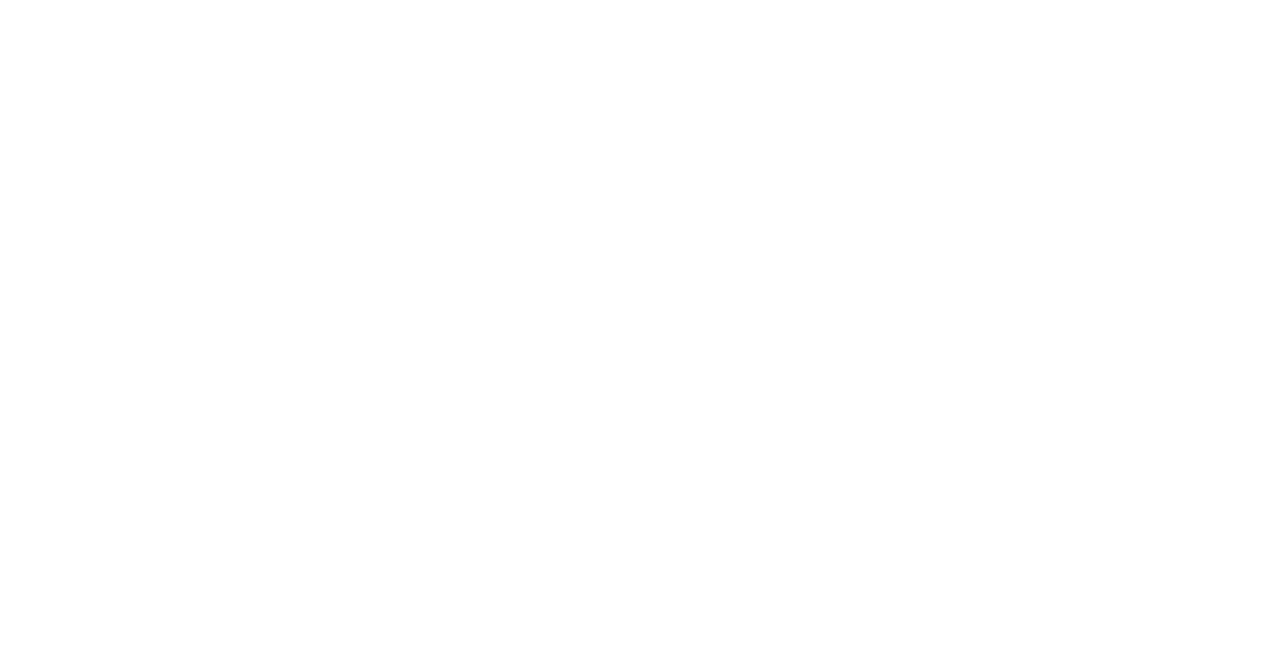
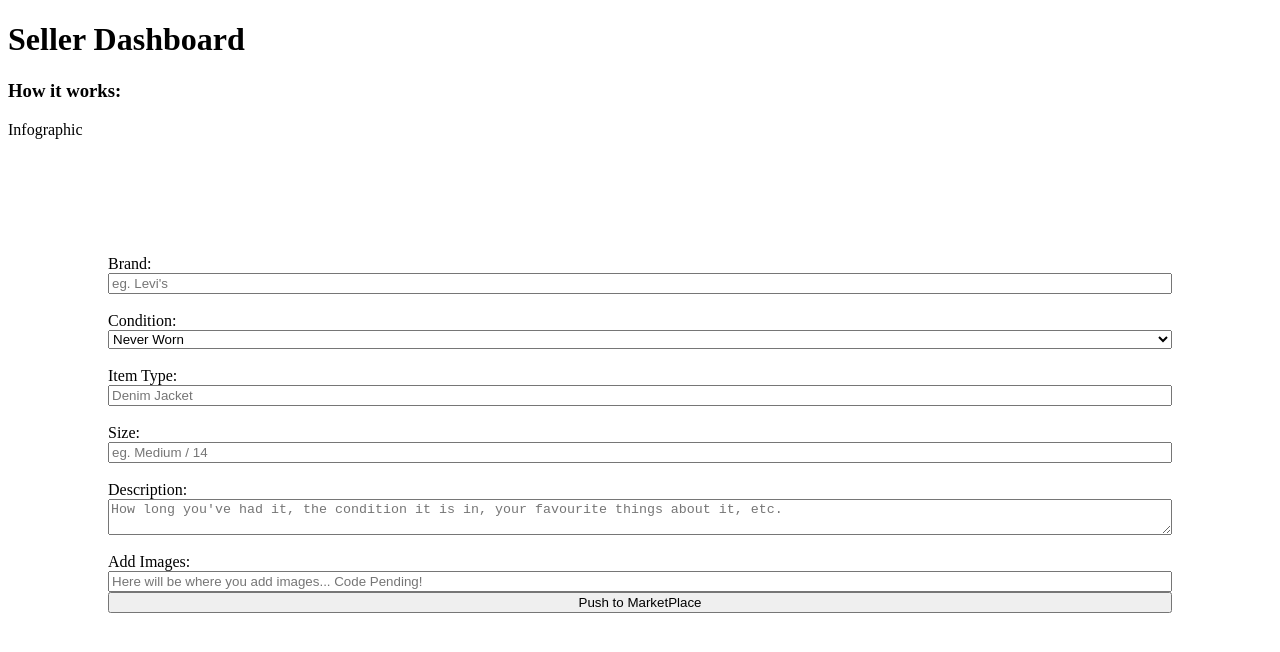
Before and after one commit to eoinlynchcodes/clothesStore---FrontEnd, a React (Create React App) app in the folder clothes-store-react-app/: page /sellerDashboard in a window 1280 px wide. Shown: the top 652 px of the page. Built offline with nearby package versions, Linux system fonts and the light colour scheme.

Commit message:
Bugs fixed. Progress made. Up by the weekend.

```diff
--- a/clothes-store-react-app/package.json
+++ b/clothes-store-react-app/package.json
@@ -6,6 +6,8 @@
     "@testing-library/jest-dom": "^4.2.4",
     "@testing-library/react": "^9.3.2",
     "@testing-library/user-event": "^7.1.2",
+    "axios": "^0.19.2",
+    "formik": "^2.1.4",
     "react": "^16.13.1",
     "react-dom": "^16.13.1",
     "react-router-dom": "^5.1.2",
--- a/clothes-store-react-app/src/App.js
+++ b/clothes-store-react-app/src/App.js
@@ -1,25 +1,34 @@
-import React from 'react';
-import { Route } from 'react-router-dom';
-import { Register } from './components/Register';
-import { Navigation } from './components/Navigation';
-import { Login } from './components/Login';
+import React from "react";
+import { Route, BrowserRouter as Router } from "react-router-dom";
+import Register from "./components/Register";
+import { Navigation } from "./components/Navigation";
+import { Login } from "./components/Login";
+import { SellerDashboard } from './components/SellerDashboard';
 
 function App() {
   return (
     <div>
-        <Route exact path='/'>
-          <Navigation/>
+      <Router>
+        <Route exact path="/">
+          <Navigation />
+          <h3>Yo, this here is App component.</h3>
         </Route>
 
-        <Route exact path='/register'>
-          <Navigation/>
-          <Register/>
+        <Route exact path="/register">
+          <Navigation />
+          <Register />
         </Route>
 
-        <Route exact path='/login'>
-          <Navigation/>
-          <Login/>
+        <Route exact path="/login">
+          <Navigation />
+          <Login />
         </Route>
+
+        <Route exact path='/sellerDashboard'>
+          <SellerDashboard/>
+        </Route>
+
+      </Router>
     </div>
   );
 }
--- a/clothes-store-react-app/src/components/Login.js
+++ b/clothes-store-react-app/src/components/Login.js
@@ -1,15 +1,48 @@
-import React from 'react';
+import React, { useState } from 'react';
+import { useHistory } from 'react-router-dom';
+import axios from 'axios';
+
 
 export const Login = () => {
 
+    const [ loginCredentials, setLoginCredentials ] = useState({
+        emailAddress: '',
+        password: ''
+    });
+
+    const handleChange = (event) => {
+        setLoginCredentials({
+            ...loginCredentials,
+            [event.target.name]: event.target.value
+        });
+    }
+
+    const history = useHistory();
+
+    const handleSubmit = (event) => {
+        event.preventDefault();
+        console.log(loginCredentials);
+        axios.post('http://localhost:7000/api/authentication/login', loginCredentials)
+        .then(response => {
+            setLoginCredentials(response.data);
+            history.push('/sellerDashboard');
+        })
+        .catch(error => {
+            console.log(error);
+        });
+    }
+
     return (
         <div>
-            <form>
+            <form onSubmit={event => handleSubmit(event)}>
             <h3>Login and Start Selling</h3>
             <label>Email Address:</label>
                 <input
                 placeholder="Email Address"
                 type="text"
+                name="emailAddress"
+                value={loginCredentials.emailAddress}
+                onChange={event => handleChange(event)}
                 />
                 <br/>
 
@@ -17,6 +50,9 @@ export const Login = () => {
                 <input
                 placeholder="Password"
                 type="text"
+                name="password"
+                value={loginCredentials.password}
+                onChange={event => handleChange(event)}
                 />
                 <button>Login</button>
             </form>
--- a/clothes-store-react-app/src/components/Navigation.js
+++ b/clothes-store-react-app/src/components/Navigation.js
@@ -7,7 +7,7 @@ export const Navigation = () => {
     const history = useHistory();
 
     const goHome = () => {
-        history.push('/goHome')
+        history.push('/')
     }
 
     const register = () => {
--- a/clothes-store-react-app/src/components/Register.js
+++ b/clothes-store-react-app/src/components/Register.js
@@ -1,47 +1,96 @@
-import React from 'react';
+import React, { useState } from 'react';
 import { useHistory } from 'react-router-dom';
+import axios from 'axios';
 
-export const Register = () => {
+
+export default function Register(){
+
+    const handleSubmit = (event) => {
+        event.preventDefault();
+        console.log(registerObject);
+            axios.post('http://localhost:7000/api/authentication/register', registerObject)
+            .then(res => {
+                setRegisterObject(res.data);
+                history.push('/login');
+            })
+            .catch(error => {
+                console.log(error);
+            })
+    }
+
+    const [ registerObject, setRegisterObject ] = useState({
+        firstName: '',
+        lastName: '',
+        username: '',
+        emailAddress: '',
+        password: '',
+        dateOfBirth: ''
+    });
 
     const history = useHistory();
 
-    const submitForm = () => {
-        history.push('/login');
-    }
+    const handleChange = (event) => {
+            setRegisterObject({
+            ...registerObject,
+            [event.target.name]: event.target.value });
+    };
 
     return (
         <div>
             {/* Scope for using Material UI & Formki here */}
-            <form onSubmit={event => submitForm(event)}>
-                <h1>Sell Your Clothes - Make €€€</h1>
+            <form onSubmit={event => handleSubmit(event)}>
+                <h1>Register Here:</h1>
                 <label>First Name:</label>
                 <input
                 placeholder="First Name"
                 type="text"
+                name="firstName"
+                value={registerObject.firstName}
+                onChange={handleChange}
                 />
                 <br/>
                 <label>Last Name:</label>
                 <input
                 placeholder="Last Name"
                 type="text"
+                name="lastName"
+                value={registerObject.lastName}
+                onChange={handleChange}
+                />
+                <br/>
+                <label>Username:</label>
+                <input
+                placeholder="Username:"
+                type="text"
+                name="username"
+                value={registerObject.username}
+                onChange={handleChange}
                 />
                 <br/>
                 <label>Email Address:</label>
                 <input
                 placeholder="Email Address"
                 type="text"
+                name="emailAddress"
+                value={registerObject.emailAddress}
+                onChange={handleChange}
                 />
                 <br/>
-
                 <label>Password:</label>
                 <input
                 placeholder="Password"
                 type="text"
+                name="password"
+                value={registerObject.password}
+                onChange={handleChange}
                 />
                 <br/>
                 <label>Date of Birth</label>
                 <input
                 type="date"
+                name="dateOfBirth"
+                value={registerObject.dateOfBirth}
+                onChange={handleChange}
                 />
                 <br/>
                 <button>Register</button>
--- a/clothes-store-react-app/src/components/SellerDashboard.js
+++ b/clothes-store-react-app/src/components/SellerDashboard.js
@@ -1,10 +1,65 @@
 import React from 'react';
 
-const SellerDashboard = () => {
+export const SellerDashboard = () => {
 
     return (
+        <div>
+        <h1>Seller Dashboard</h1>
 
+        <h3>How it works:</h3>
+        <p>Infographic</p>
 
+        <form>
+            <label>Brand:</label>
+            <input
+            type="text"
+            placeholder="eg. Levi's"
+            name="brand"
+            />
+            <br/>
 
+            <label>Condition:</label>
+            <select>
+                <option value="neverWorn">Never Worn</option>
+                <option value="wornOnce">Worn Once</option>
+                <option value="perfectCondition">Perfect Condition</option>
+                <option value="good">Good</option>
+                <option value="looksWorn">Looks Worn</option>
+                <option value="ruggedOrDamaged">Rugged/Damaged(see Description)</option>
+            </select>
+            <br/>
+
+            <label>Item Type:</label>
+            <input
+            type="text"
+            placeholder="Denim Jacket"
+            name="itemType"
+            />
+            <br/>
+
+            <label>Size:</label>
+            <input
+            type="text"
+            placeholder="eg. Medium / 14"
+            />
+            <br/>
+
+            <label>Description:</label>
+            <textarea
+            type="text"
+            placeholder="How long you've had it, the condition it is in, your favourite things about it, etc."
+            name="description"
+            />
+            <br/>
+
+            <label>Add Images:</label>
+            <input
+            type="text"
+            placeholder="Here will be where you add images... Code Pending!"
+            />
+
+            <button>Push to MarketPlace</button>
+        </form>
+        </div>
     )
 }
--- a/clothes-store-react-app/src/index.js
+++ b/clothes-store-react-app/src/index.js
@@ -1,14 +1,11 @@
 import React from 'react';
 import ReactDOM from 'react-dom';
-import { BrowserRouter as Router } from 'react-router-dom';
+// import { BrowserRouter as Router } from 'react-router-dom';
 import * as serviceWorker from './serviceWorker';
 import App from './App';
 
 ReactDOM.render(
-  <Router>
-    <App />
-  </Router>,
-  document.getElementById('root')
+    <App />,  document.getElementById('root')
 );
 
 // If you want your app to work offline and load faster, you can change
```
Also changed, not shown: 2 other files (tests, documents, lock files or other folders).
